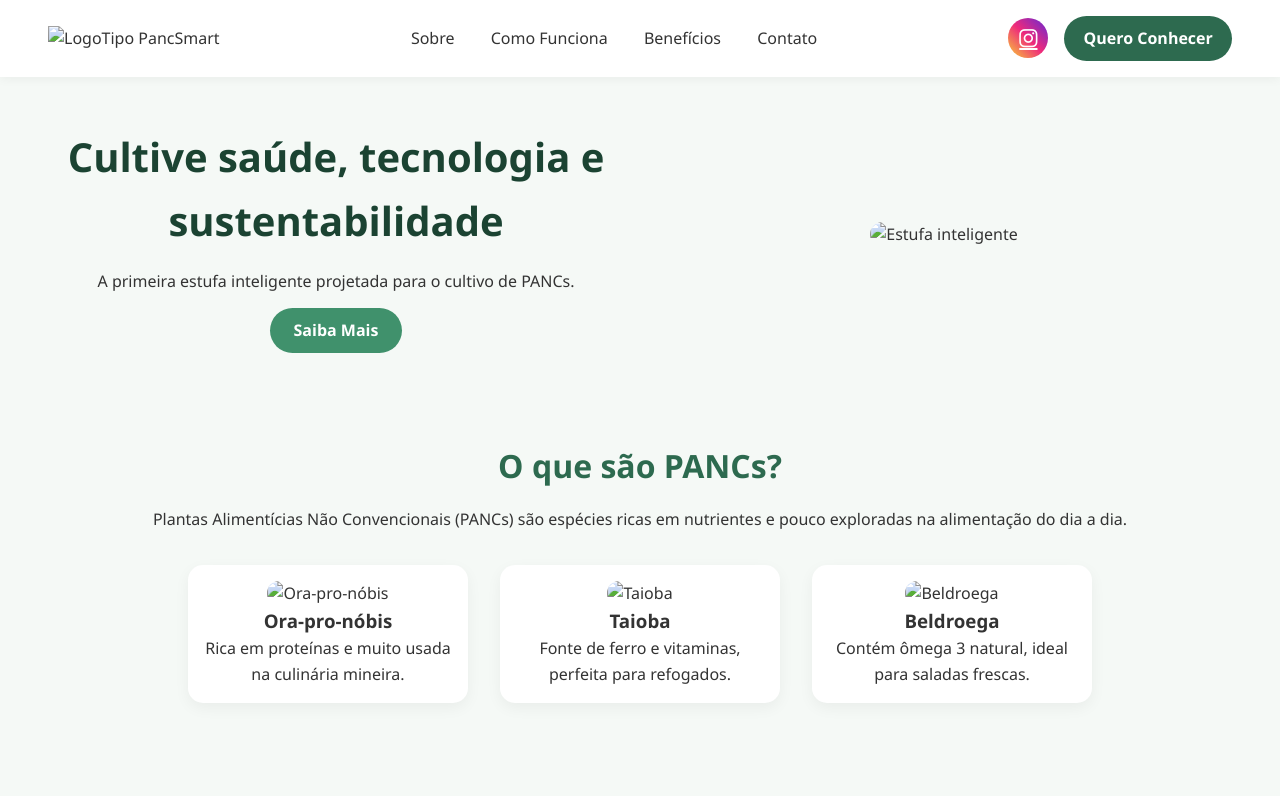
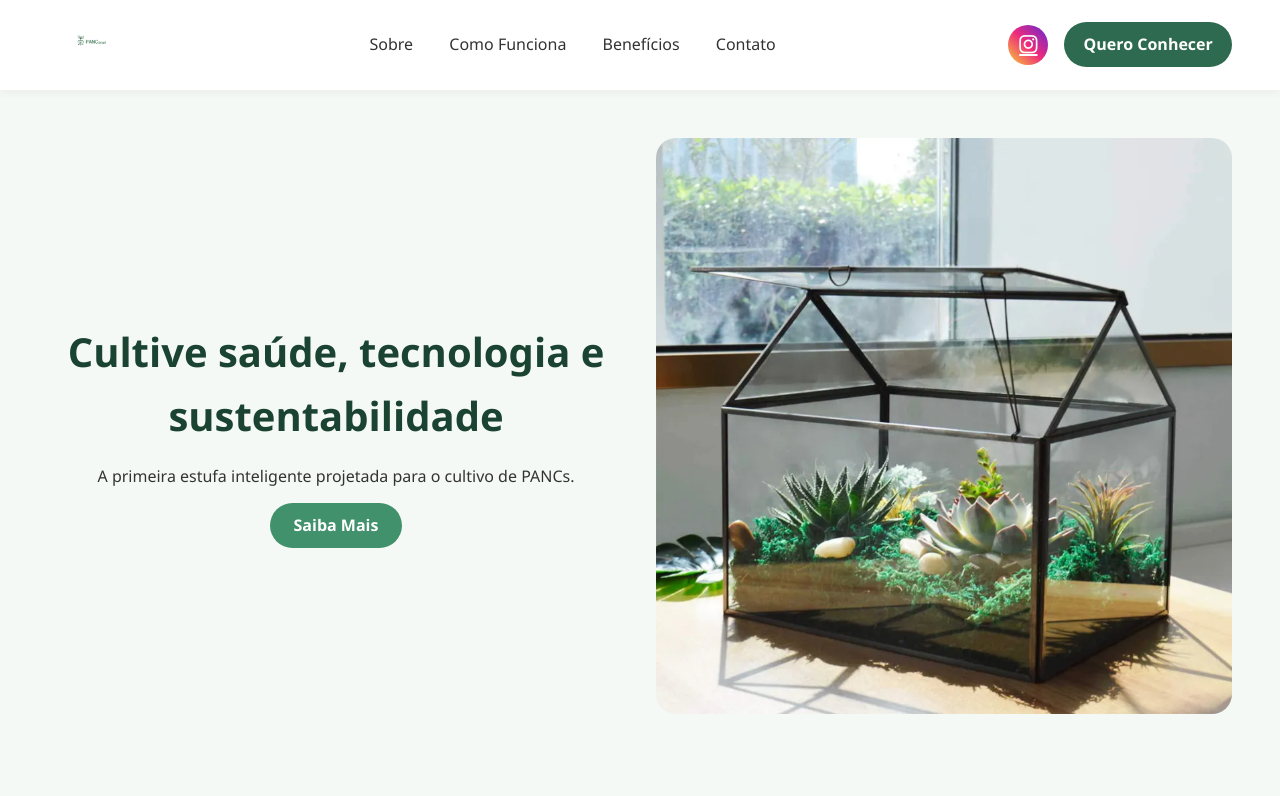
Before and after one commit to Projeto-PancSmart/Panc-Smart, a plain HTML site: page index.html in a window 1280 px wide. Shown: the top 796 px of the page. Drawn offline with nearby package versions, Linux system fonts and the light colour scheme; the site is published under a folder, as on GitHub Pages, so addresses that start at the root find nothing.

Commit message:
Atualização index

```diff
--- a/index.html
+++ b/index.html
@@ -13,7 +13,7 @@
 <body>
   <!-- Header -->
   <header>
-    <div class="logo"><img src="/Imagens e Videos/PANC (Apresentação).png" alt="LogoTipo PancSmart"></div>
+    <div class="logo"><img src="Imagens e Videos/PANC (Apresentação).png" alt="LogoTipo PancSmart"></div>
     <nav>
       <a href="#sobre">Sobre</a>
       <a href="#como-funciona">Como Funciona</a>
@@ -36,7 +36,7 @@
       <a href="#sobre" class="btn-primary">Saiba Mais</a>
     </div>
     <div class="hero-img">
-      <img src="/Imagens e Videos/Estufa.webp" alt="Estufa inteligente">
+      <img src="Imagens e Videos/Estufa.webp" alt="Estufa inteligente">
     </div>
   </section>
 
@@ -46,17 +46,17 @@
     <p>Plantas Alimentícias Não Convencionais (PANCs) são espécies ricas em nutrientes e pouco exploradas na alimentação do dia a dia.</p>
     <div class="cards">
       <div class="card">
-        <img src="/Imagens e Videos/Ora-pro-Nóbis.webp" alt="Ora-pro-nóbis">
+        <img src="Imagens e Videos/Ora-pro-Nóbis.webp" alt="Ora-pro-nóbis">
         <h3>Ora-pro-nóbis</h3>
         <p>Rica em proteínas e muito usada na culinária mineira.</p>
       </div>
       <div class="card">
-        <img src="/Imagens e Videos/Taioba.webp" alt="Taioba">
+        <img src="Imagens e Videos/Taioba.webp" alt="Taioba">
         <h3>Taioba</h3>
         <p>Fonte de ferro e vitaminas, perfeita para refogados.</p>
       </div>
       <div class="card">
-        <img src="/Imagens e Videos/Beldroega.webp" alt="Beldroega">
+        <img src="Imagens e Videos/Beldroega.webp" alt="Beldroega">
         <h3>Beldroega</h3>
         <p>Contém ômega 3 natural, ideal para saladas frescas.</p>
       </div>
```
